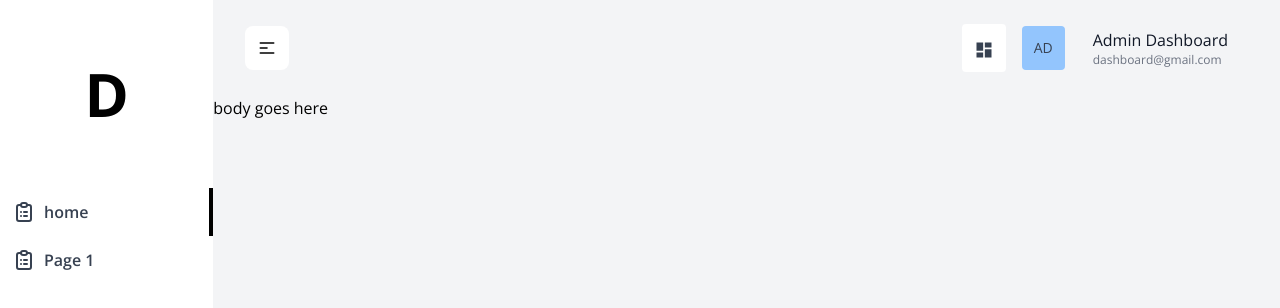
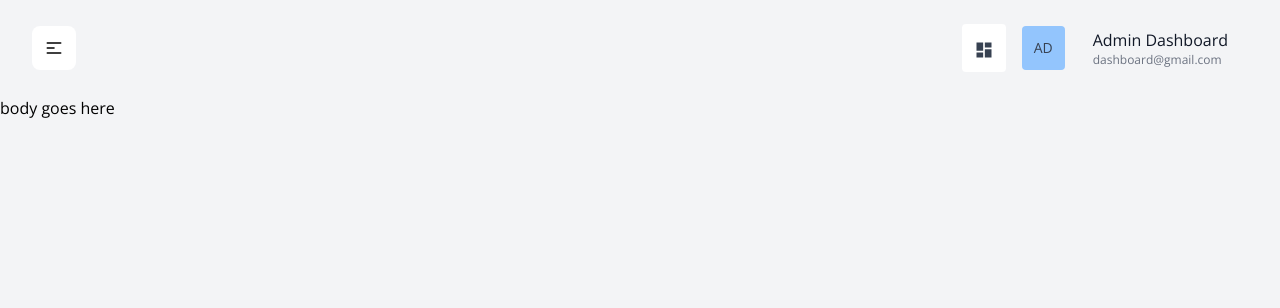
Before and after one commit to tatendabakozw/tailwind-dashboard, a React (Create React App) app: page / in a window 1280 px wide. Shown: the top 308 px of the page. Built offline with nearby package versions, Linux system fonts and the light colour scheme.

Commit message:
dashboard responsive

```diff
--- a/src/StateContext/reducer.js
+++ b/src/StateContext/reducer.js
@@ -1,5 +1,5 @@
 export const initialState = {
-    view: 'false'
+    view: 'off'
 }
 
 function reducer(state, action) {
--- a/src/layout/DashboardLayout.jsx
+++ b/src/layout/DashboardLayout.jsx
@@ -1,14 +1,18 @@
 import React from 'react'
 import Navbar from '../nav/Navbar'
 import Sidebar from '../nav/Sidebar'
+import { useStateValue } from '../StateContext/StateProvider'
 
 function DashboardLayout({children}) {
+
+    const [{view}] = useStateValue()
+
     return (
-        <div className="bg-gray-100 min-h-screen grid grid-cols-6 w-full">
-            <div className="col-span-1 h-full bg-white top-0 left-0 md:block hidden">
+        <div className={`${view === "on" ? " grid-cols-6 " : "grid-cols-1 "} md:static absolute bg-gray-100 min-h-screen grid w-full`}>
+            <div className={`${view === "on" ? "w-5/6 " : "hidden"} transition duration-500 ease-in-out col-span-1 h-full bg-white top-0 left-0 md:static absolute md:w-full`}>
                 <Sidebar />
             </div>
-            <div className="body col-span-5 flex flex-col w-full">
+            <div className={`body col-span-5 flex flex-col w-full`}>
                 <div className="nav ">
                     <Navbar />
                 </div>
--- a/src/nav/Navbar.jsx
+++ b/src/nav/Navbar.jsx
@@ -1,11 +1,28 @@
 import React from 'react'
 import {MenuAlt1Icon} from '@heroicons/react/outline'
 import DashboardIcon from '@material-ui/icons/Dashboard';
+import { useStateValue } from '../StateContext/StateProvider';
 
 function Navbar() {
+    // eslint-disable-next-line
+    const [{view}, dispatch] = useStateValue()
+
+    const setMobileSidebar = (e) =>{
+        e.preventDefault()
+        dispatch({
+            type: 'SET_NAVBAR',
+            view: view === "off" ? 'on' : 'off'
+        })
+    }
+
+    console.log(view)
+
     return (
-        <nav className="py-4 px-8 flex flex-row items-center">
-            <div className="search bg-white p-3 rounded-lg">
+        <nav className="transition duration-500 ease-in-out py-4 md:px-8 px-4 flex flex-row items-center">
+            <div onClick={setMobileSidebar} className="search md:hidden flex bg-white p-3 cursor-pointer hover:bg-gray-200 rounded-lg">
+                <MenuAlt1Icon height={20} width={20} />
+            </div>
+            <div onClick={setMobileSidebar} className="search md:flex hidden bg-white p-3 cursor-pointer hover:bg-gray-200 rounded-lg">
                 <MenuAlt1Icon height={20} width={20} />
             </div>
             <div className="flex-grow"></div>
--- a/src/nav/Sidebar.jsx
+++ b/src/nav/Sidebar.jsx
@@ -1,11 +1,21 @@
-import React from 'react'
-import {ClipboardListIcon} from '@heroicons/react/outline'
-import {Link, useHistory, useLocation} from 'react-router-dom'
+import React, { useState } from 'react'
+import {ClipboardListIcon,  ChevronDoubleLeftIcon, XIcon} from '@heroicons/react/outline'
+import {useHistory, useLocation} from 'react-router-dom'
+import { useStateValue } from '../StateContext/StateProvider'
 
 function Sidebar() {
 
     const location = useLocation()
     const history = useHistory()
+    const [{}, dispatch] = useStateValue()
+
+    const setMobileSidebar = (e) =>{
+        e.preventDefault()
+        dispatch({
+            type: 'SET_NAVBAR',
+            view: "off"
+        })
+    }
 
     const sidebar_links = [
         {
@@ -23,18 +33,42 @@ function Sidebar() {
     ]
 
     return (
-        <div class="bg-white">
+        <div className="bg-white">
             <div className="flex flex-col">
+                <span onClick={setMobileSidebar} className="md:hidden flex flex-row items-center justify-between p-2 m-2 rounded-lg">
+                    <ChevronDoubleLeftIcon height={24} width={24} className="text-gray-700" />
+                    <XIcon height={24} width={24} className="text-gray-700" />
+                </span>
                 <div className="top flex flex-col items-center px-8 py-16">
                     <p className="text-6xl text-black font-bold">D</p>
                 </div>
                 <div className="links">
                     {
                         sidebar_links.map(option =>(
-                            <span key={option.id} onClick={() => history.push(`${option.location}`)} className={`${option.location === location.pathname ? "border-r-4 border-black" : "border-none" } text-gray-700 p-3 hover:bg-gray-100 cursor-pointer font-semibold flex flex-row items-center`}>
+                            <>
+                                <span
+                                key={option.id}
+                                onClick={() => {
+                                    history.push(`${option.location}`)
+                                    dispatch({
+                                        type: 'SET_NAVBAR',
+                                        view: "off"
+                                    })
+                                }}
+                                className={`${option.location === location.pathname ? "border-r-4 border-black " : "border-none " } transition duration-500 ease-in-out text-gray-700 p-3 hover:bg-gray-100 cursor-pointer font-semibold md:hidden flex flex-row items-center`}>
                                 {option.icon}
                                 <p className="ml-2">{option.title}</p>
                             </span>
+                            <span
+                                key={option.id}
+                                onClick={() => {
+                                    history.push(`${option.location}`)
+                                }}
+                                className={`${option.location === location.pathname ? "border-r-4 border-black " : "border-none " } transition duration-500 ease-in-out text-gray-700 p-3 hover:bg-gray-100 cursor-pointer font-semibold md:flex hidden flex-row items-center`}>
+                                {option.icon}
+                                <p className="ml-2">{option.title}</p>
+                            </span>
+                            </>
                         ))
                     }
                 </div>
```
